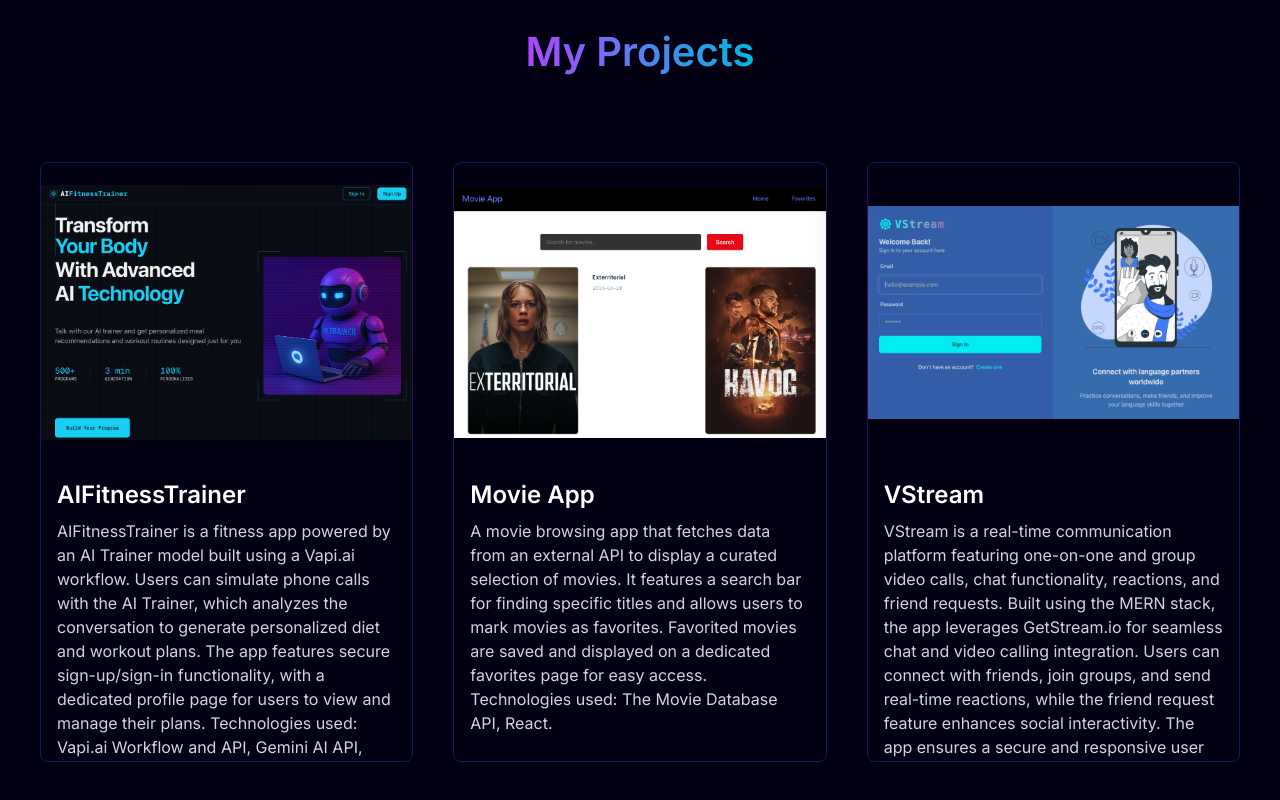
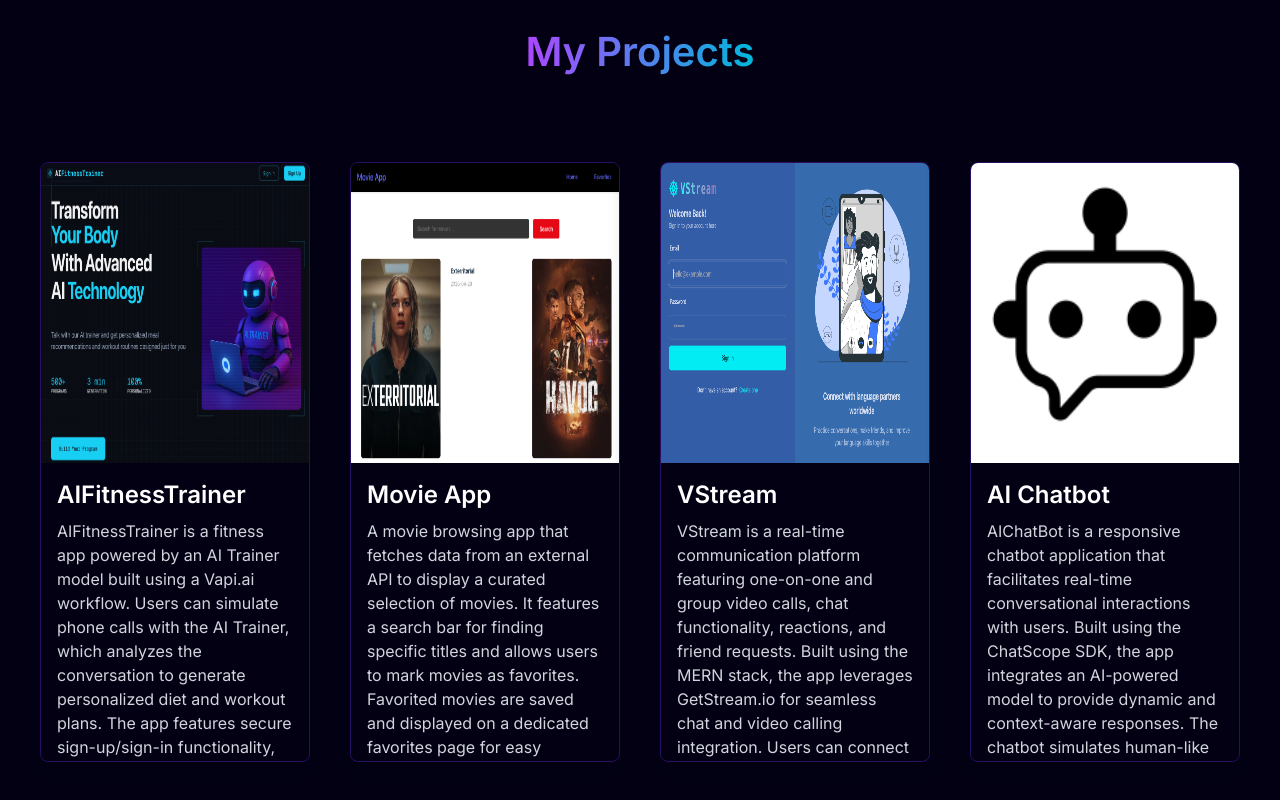
Before and after one commit to jordannwright1/Portfolio, a Next.js app: page / in a window 1280 px wide. Shown: the part 1373-2173 px from the top of the page. Built offline with nearby package versions, Linux system fonts and the light colour scheme; a web font is replaced by a local one.

Commit message:
removed object-contain, added AI chatbot

```diff
--- a/components/main/Projects.tsx
+++ b/components/main/Projects.tsx
@@ -25,6 +25,13 @@ const Projects = () => {
         title: 'VStream',
         description: 'VStream is a real-time communication platform featuring one-on-one and group video calls, chat functionality, reactions, and friend requests. Built using the MERN stack, the app leverages GetStream.io for seamless chat and video calling integration. Users can connect with friends, join groups, and send real-time reactions, while the friend request feature enhances social interactivity. The app ensures a secure and responsive user experience, incorporating authentication and dynamic updates. Technologies used: MongoDB, Express.js, React.js, Node.js, GetStream.io API, Stream Chat SDK, Tailwind CSS, and React Query. Guest Email: anne@example.com, Guest Password: 123456',
         link: 'https://vstream-hgsa.onrender.com'
+      },
+      {
+        id: 4,
+        src: '/chatbot.png',
+        title: 'AI Chatbot',
+        description: 'AIChatBot is a responsive chatbot application that facilitates real-time conversational interactions with users. Built using the ChatScope SDK, the app integrates an AI-powered model to provide dynamic and context-aware responses. The chatbot simulates human-like conversations, featuring a typing indicator and intuitive user interface for seamless interaction. The project emphasizes modern front-end technologies, ensuring an engaging and user-friendly experience. Technologies used: ChatScope SDK, React, Tailwind CSS.',
+        link: 'https://vstream-hgsa.onrender.com'
       }
     ];
 
--- a/components/sub/ProjectCard.tsx
+++ b/components/sub/ProjectCard.tsx
@@ -52,7 +52,6 @@ const ProjectCard = ({src, title, description, link} : Props) => {
             alt={title}
             fill
             sizes="(max-width: 768px) 100vw, 600px"
-            className='object-contain'
             priority
           />
         </div>
```
Also changed, not shown: public/chatbot.jpeg (added), public/chatbot.png (added).
